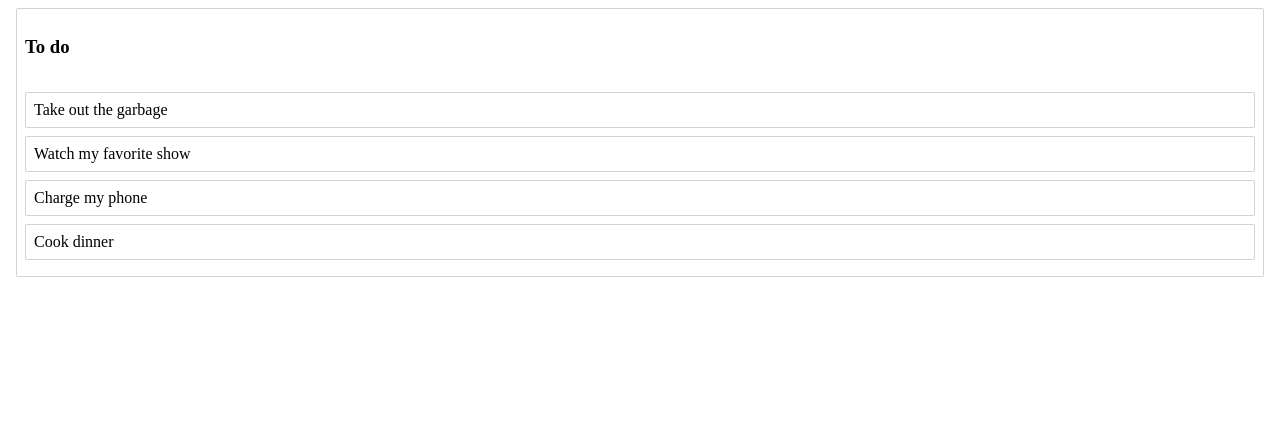
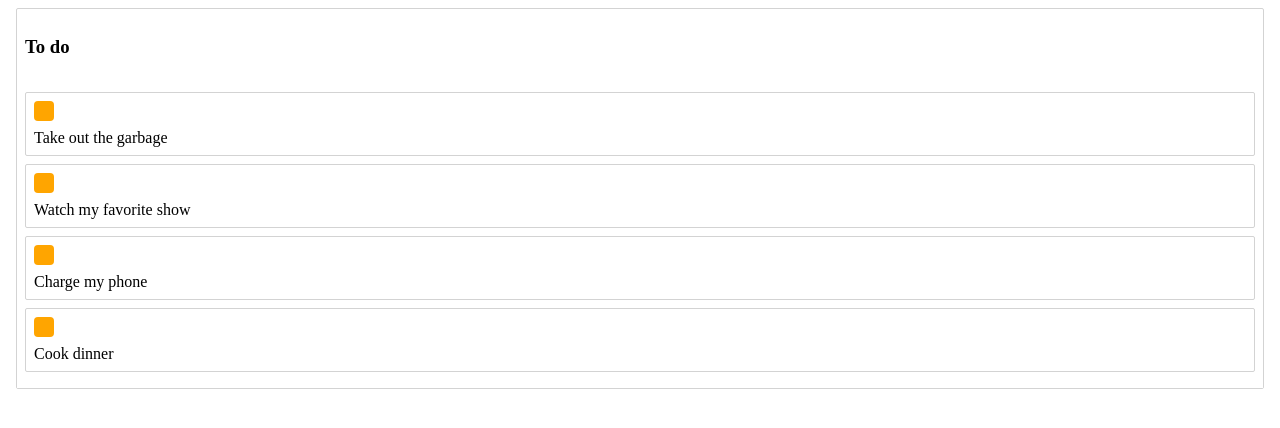
Before and after one commit to mcjovial/drag-and-drop, a React app: page / in a window 1280 px wide. Shown: the top 428 px of the page. Built offline with nearby package versions, Linux system fonts and the light colour scheme; the HTML template or start-up script is replaced by a standard one.

Commit message:
Designate Control of Dragging for a react-beautiful-dnd Draggable with dragHandleProps

```diff
--- a/src/Task.jsx
+++ b/src/Task.jsx
@@ -14,7 +14,16 @@
   border-radius: 2px;
   padding: 8px;
   margin-bottom: 8px;
-  background-color: ${props => (props.isDragging? 'lightgreen': 'white')};
+  background-color: ${(props) => (props.isDragging ? 'lightgreen' : 'white')};
+`;
+
+const Handle = styled.div`
+  width: 20px;
+  height: 20px;
+  background-color: orange;
+  border-radius: 4px;
+  margin-right: 8px;
+  margin-bottom: 8px;
 `;
 
 const Task = ({ task, index }) => {
@@ -23,10 +32,10 @@
       {(provided, snapshot) => (
         <Container
           {...provided.draggableProps}
-          {...provided.dragHandleProps}
           ref={provided.innerRef}
           isDragging={snapshot.isDragging}
         >
+          <Handle {...provided.dragHandleProps} />
           {task.content}
         </Container>
       )}
```
